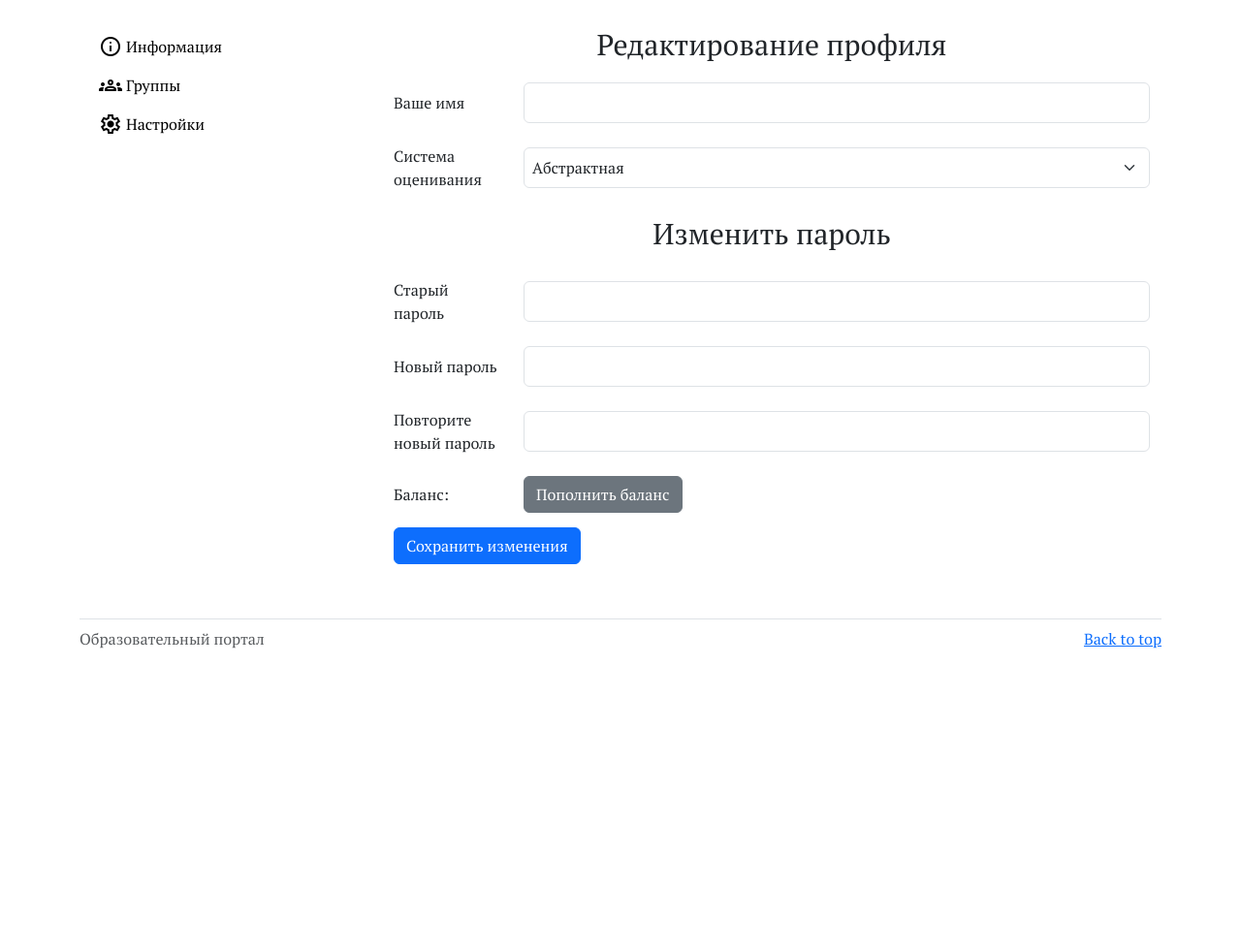
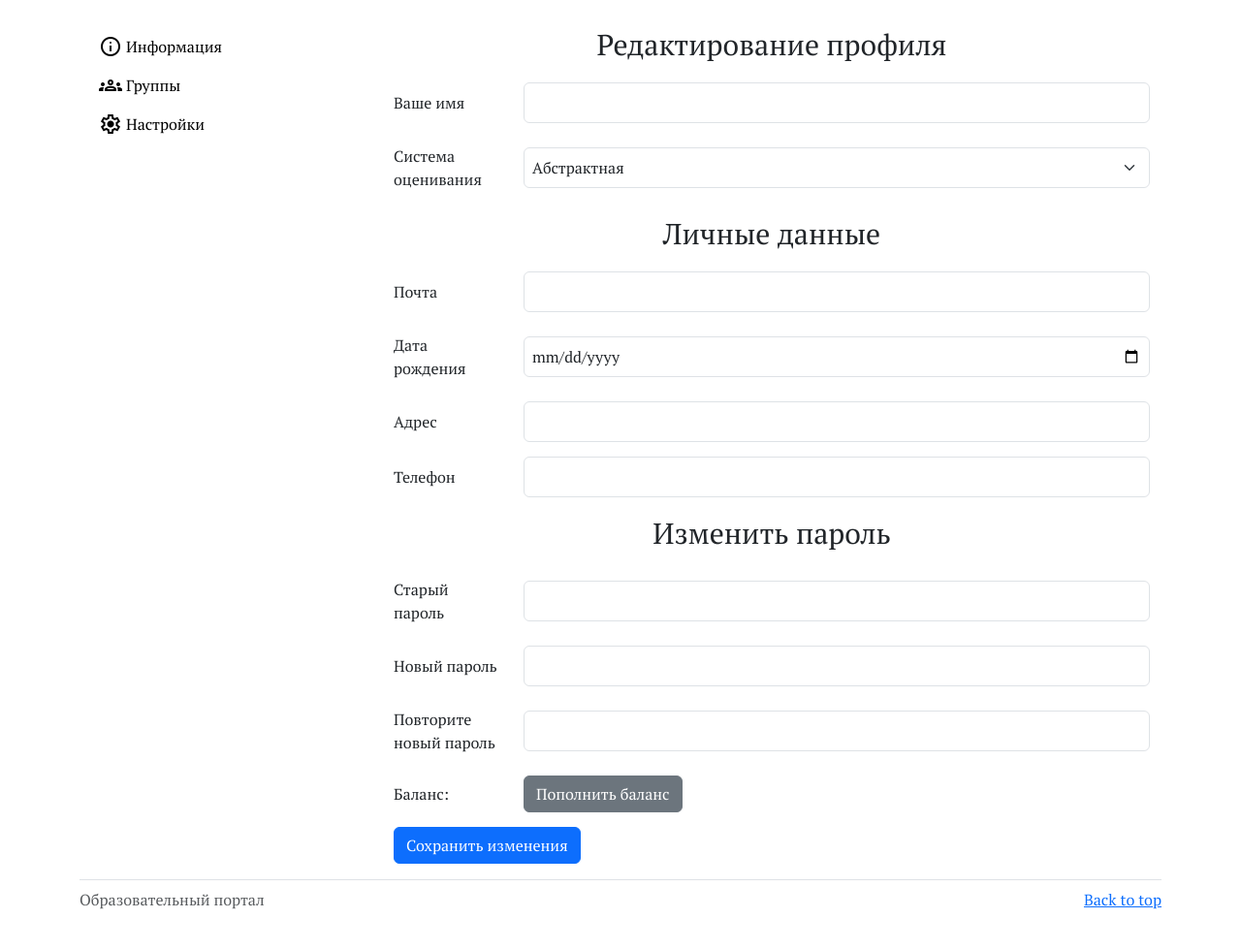
Before and after one commit to EN-YSolutions/Training_system_Alekseeva, a Flask app: template app/templates/profile/settings.html in a window 1280 px wide. Shown: the part 89-1069 px from the top of the page at 97% size. Before the commit the page ends 800 px from the top, so only its background shows below. Run offline with Flask 3, Linux system fonts and the light colour scheme; the template is opened without the code that fills it, so the values that code supplies are empty; some libraries are stand-ins or nearby versions.

Commit message:
Обновлена база данных и показ информации о пользователях.
Добавлены таблицы для файлов и информации о пользователе; на странице info показывается личная информация если она есть в базе данных, в настройках можно изменить эту информацию.

```diff
--- a/app/templates/main/base.html
+++ b/app/templates/main/base.html
@@ -11,6 +11,7 @@
   <link rel="stylesheet"
     href="https://fonts.googleapis.com/css2?family=Material+Symbols+Outlined:opsz,wght,FILL,GRAD@24,400,0,0">
   <link rel="stylesheet" href="https://cdnjs.cloudflare.com/ajax/libs/font-awesome/4.7.0/css/font-awesome.min.css">
+  <script src="https://kit.fontawesome.com/53e8dff0f9.js" crossorigin="anonymous"></script>
 
   <link href="https://cdn.jsdelivr.net/npm/bootstrap@5.3.2/dist/css/bootstrap.min.css" rel="stylesheet"
     integrity="sha384-T3c6CoIi6uLrA9TneNEoa7RxnatzjcDSCmG1MXxSR1GAsXEV/Dwwykc2MPK8M2HN" crossorigin="anonymous">
--- a/app/templates/profile/settings.html
+++ b/app/templates/profile/settings.html
@@ -24,6 +24,40 @@
                 <option value="2" {% if user.scoring_system=='points' %} selected {% endif %}>Числовые значения
                 </option>
             </select>
+        </div>
+    </div>
+
+    <p style="text-align: center; font-size: 30px;">Личные данные</p>
+    <div class="row form-group align-items-center">
+        <div class="col-sm-2">
+            <label for="input-email" class="col-form-label">Почта</label>
+        </div>
+        <div class="col-sm-10">
+            <input id="input-email" name="new-email" class="form-control" value="{{ user_info.email }}">
+        </div>
+    </div>
+    <div class="row form-group align-items-center">
+        <div class="col-sm-2">
+            <label for="input-date" class="col-form-label">Дата рождения</label>
+        </div>
+        <div class="col-sm-10">
+            <input type="date" id="input-date" name="new-date" class="form-control" value="{{ user_info.birth_date.strftime('%Y-%m-%d') }}">
+        </div>
+    </div>
+    <div class="row form-group align-items-center">
+        <div class="col-sm-2">
+            <label for="input-address" class="col-form-label">Адрес</label>
+        </div>
+        <div class="col-sm-10">
+            <input id="input-address" name="new-address" class="form-control" value="{{ user_info.home_address }}">
+        </div>
+    </div>
+    <div class="row form-group align-items-center">
+        <div class="col-sm-2">
+            <label for="input-phone" class="col-form-label">Телефон</label>
+        </div>
+        <div class="col-sm-10">
+            <input type="tel" id="input-phone" name="new-phone" class="form-control" value="{{ user_info.phone_number }}">
         </div>
     </div>
 
@@ -67,4 +101,40 @@
     </div>
 
 </form>
+
+<script>
+    document.addEventListener('DOMContentLoaded', function () {
+        var settingsForm = document.getElementById('setting-form');
+
+        if (settingsForm) {
+            settingsForm.addEventListener('submit', function (event) {
+                event.preventDefault();
+
+                const formData = new FormData(settingsForm);
+
+                fetch('/profile/update_settings', {
+                    method: 'POST',
+                    body: formData
+                })
+                    .then(response => response.json())
+                    .then(data => {
+
+                        if (data.message && data.category) {
+
+                            showNotification(data.message, data.category);
+                        }
+
+                        document.getElementById('input-old-password').value = '';
+                        document.getElementById('input-new-password').value = '';
+                        document.getElementById('input-confirm-password').value = '';
+
+                    })
+                    .catch(error => {
+                        console.log(error);
+                    });
+            });
+        }
+    });
+</script>
+
 {% endblock %}
```
Also changed, not shown: app/models.py (+38 -7 lines), app/routes/profile.py (+33 -3 lines), app/templates/main/navbar.html (+4 -3 lines), app/templates/profile/info.html (+9 -0 lines), app/templates/profile/profile.html (+0 -31 lines), 1 other file.
